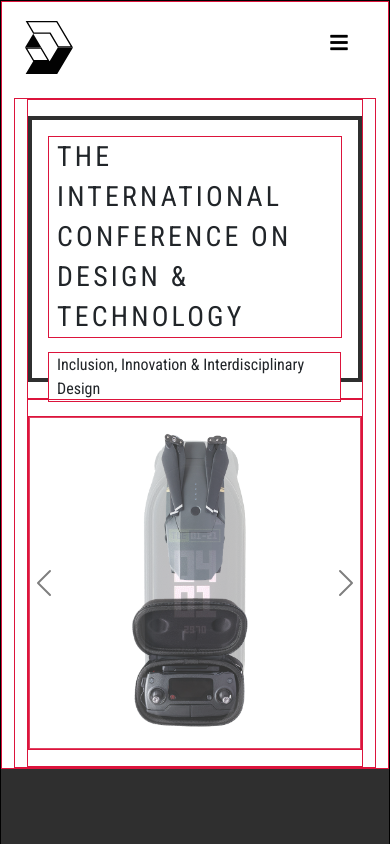
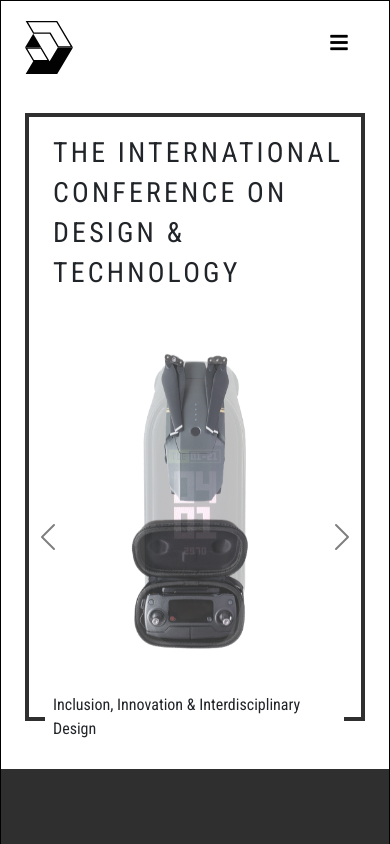
Before and after one commit to AndyJPG/destech-showcase, a React (Create React App) app: page / in a window 390 px wide. Shown: the top 844 px of the page. Built offline with nearby package versions, Linux system fonts and the light colour scheme.

Commit message:
refined mobile screen size design

```diff
--- a/src/components/HeroImage/heroImage.scss
+++ b/src/components/HeroImage/heroImage.scss
@@ -5,11 +5,12 @@ $hero-background-color: white;
 .hero-container {
   background: $hero-background-color;
   padding-top: 6rem;
-  border: 1px solid crimson;
-
-  div, p, h1 {
-    border: 1px solid crimson;
-  }
+  padding-bottom: 2rem;
+  //border: 1px solid crimson;
+  //
+  //div, p, h1 {
+  //  border: 1px solid crimson;
+  //}
 
   // Responsive size needed
 
@@ -33,8 +34,9 @@ $hero-background-color: white;
       // Hero styled border
       .style-border {
         position: relative;
+        height: 38rem;
         border: 4px solid $secondary;
-        padding: 1rem 1rem 2rem 1rem;
+        padding: 1rem;
 
         @media (min-width: 992px) {
           padding-bottom: 5rem;
@@ -66,6 +68,7 @@ $hero-background-color: white;
           @media (min-width: 576px) {
             width: auto;
             padding-right: 0.5rem;
+            bottom: -1rem;
           }
 
           @media (min-width: 992px) {
@@ -78,14 +81,23 @@ $hero-background-color: white;
     // Hero image carousel
     .hero-carousel {
       //TODO: Implement responsive size
-      padding-top: 1rem;
-      padding-bottom: 1rem;
+      padding: 0 1rem 4.2rem 1rem;
+      position: absolute;
+      bottom: 0;
+      left: 0;
 
       @media (min-width: 992px) {
-        position: absolute;
         width: 50%;
         top: calc(50% - 19rem);
         right: 0;
+      }
+
+      .carousel-inner {
+        @media (min-width: 576px) {
+          width: 80%;
+          margin-left: auto;
+          margin-right: auto;
+        }
       }
 
       // Carusel indicators style
@@ -103,8 +115,12 @@ $hero-background-color: white;
       }
 
       // Carousel control style
-      .carousel-control-prev, .carousel-control-next {
-        width: auto;
+      .carousel-control-prev {
+        left: 0.5rem;
+      }
+
+      .carousel-control-next {
+        right: 0.5rem;
       }
 
       // Get next image
```
